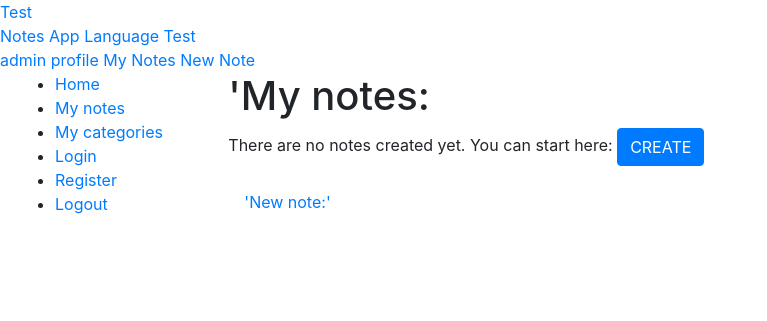
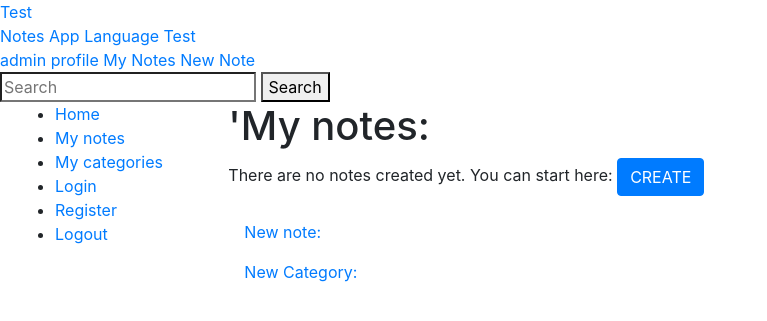
Before and after one commit to AgneNava/my_notes, a Django app: page /notes_mine/mynotes/ in a window 1280 px wide. Shown: the top 321 px of the page, without its empty margins (0-767 px from the left). Run offline with Django 4.2, Linux system fonts and the light colour scheme; a user stored in the database is signed in; data comes from the database, SQL or seed files in the repository; some libraries are stand-ins or nearby versions.

Commit message:
Search function fixed

```diff
--- a/notes_mine/templates/base.html
+++ b/notes_mine/templates/base.html
@@ -32,6 +32,12 @@
             <a href="{% url 'notes_mine:profile' %}">{{ user.get_username }} profile</a>
             <a href="{% url 'notes_mine:mynotes' %}">My Notes</a>
             <a href="{% url 'notes_mine:my-new-note' %}">New Note</a>
+
+            <form action="{% url 'notes_mine:search' %}" method="get">
+              <input type="search" placeholder="Search" aria-label="Search" name="query">
+              <button type="submit">Search</button>
+            </form>
+
           </div>
 
           {% else %}
--- a/notes_mine/templates/notes_mine/search.html
+++ b/notes_mine/templates/notes_mine/search.html
@@ -7,7 +7,7 @@
   <ul>
     {% for note in notes %}
       <li>
-        <a href="{% url 'notes_mine:note' note.id %}">{{ note.title }}</a> ({{note.text}})
+        <a href="{% url 'notes_mine:my-note' note.id %}">{{ note.title }}</a> ({{note.text}})
       </li>
     {% endfor %}
   </ul>
--- a/notes_mine/templates/notes_mine/user_notes.html
+++ b/notes_mine/templates/notes_mine/user_notes.html
@@ -25,6 +25,8 @@
       <p>There are no notes created yet. You can start here: <a class="btn btn-primary" href="{% url 'notes_mine:my-new-note' %}" role="button">CREATE</a></p>
     {% endif %}
 
-  <a class="nav-link" href="{% url 'notes_mine:my-new-note' %}">'New note:'</a>
+  <a class="nav-link" href="{% url 'notes_mine:my-new-note' %}">New note:</a>
+
+  <a class="nav-link" href="#">New Category:</a>
 
 {% endblock %}
```
